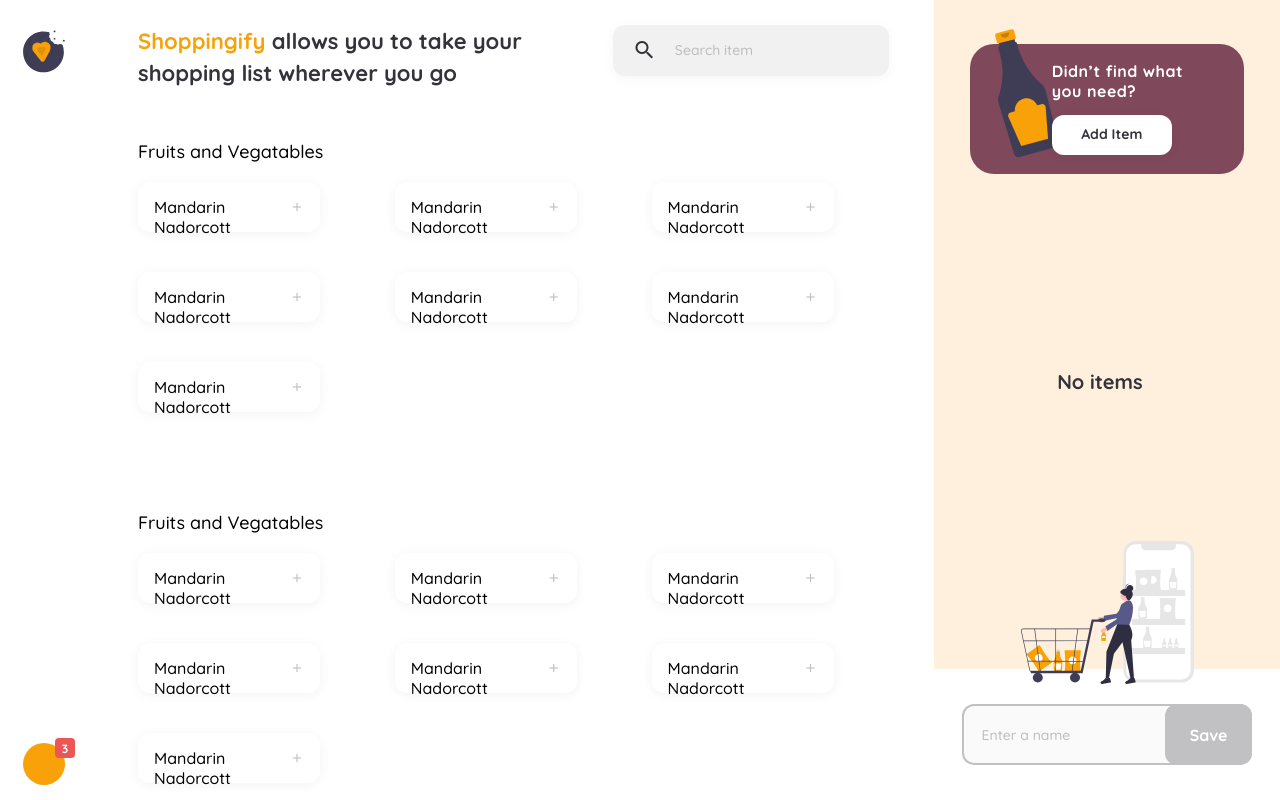
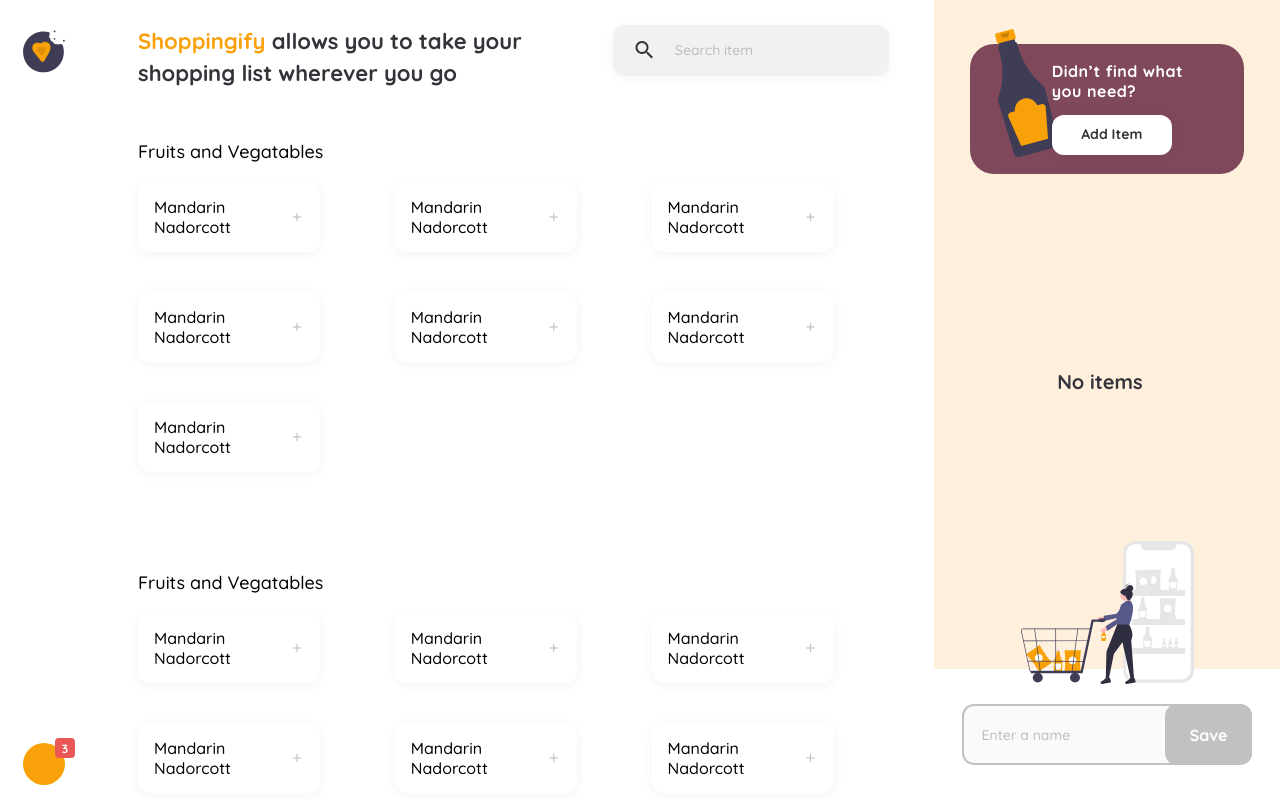
Before and after one commit to Leninner/shoppingify-list, a React (Create React App) app: page / in a window 1280 px wide. Built offline with nearby package versions, Linux system fonts and the light colour scheme.

Commit message:
Update project

```diff
--- a/src/components/HeaderItemsView/index.jsx
+++ b/src/components/HeaderItemsView/index.jsx
@@ -7,7 +7,7 @@
         <span>Shoppingify</span> allows you to take your shopping list wherever you go
       </h3>
       <SearchContainer>
-        <span class='material-icons'>search</span>
+        <span className='material-icons'>search</span>
         <input type='text' placeholder='Search item' />
       </SearchContainer>
     </Header>
--- a/src/components/ItemInfo/styles.js
+++ b/src/components/ItemInfo/styles.js
@@ -18,6 +18,7 @@
     color: #000000;
     height: 20px;
     max-width: 118px;
+    height: auto;
   }
 
   .material-icons {
```
